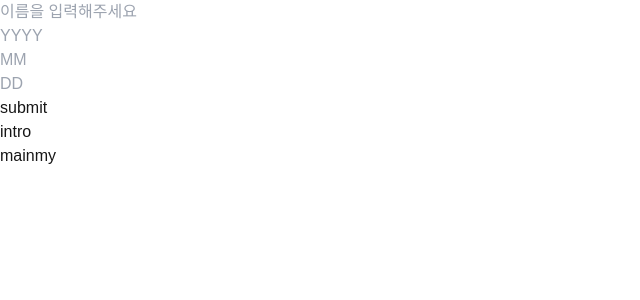
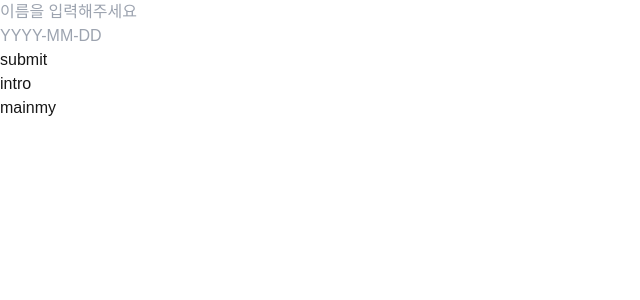
Before and after one commit to ruraeru/SEE_EVERY_PLANET, a Next.js app: page /intro in a window 1280 px wide. Shown: the top 300 px of the page, without its empty margins (0-640 px from the left). Built offline with nearby package versions, Linux system fonts and the light colour scheme; a web font is replaced by a local one.

Commit message:
생년월일 자동 하이픈 적용 및 이름 공백일때 에러 문구 출력

```diff
--- a/src/app/intro/actions.ts
+++ b/src/app/intro/actions.ts
@@ -9,41 +9,33 @@ const formSchema = z.object({
     })
     .toLowerCase()
     .trim(),
-  year: z.coerce
-    .number({ invalid_type_error: "숫자로 입력해주세요" })
-    .min(1900)
-    .max(2025),
-  month: z.coerce
-    .number({ invalid_type_error: "숫자로 입력해주세요" })
-    .min(1)
-    .max(12),
-  day: z.coerce
-    .number({ invalid_type_error: "숫자로 입력해주세요" })
-    .min(1)
-    .max(31),
+  birthDay: z.string(),
 });
 
 export async function validateUser(_: unknown, formData: FormData) {
   const data = {
     username: formData.get("username"),
-    year: formData.get("year"),
-    month: formData.get("month"),
-    day: formData.get("day"),
+    birthDay: formData.get("birth_day"),
   };
-  console.log(data);
   const result = formSchema.safeParse(data);
-  console.log(result);
   if (!result.success) {
     return {
       error: result.error.flatten(),
       isSuccess: false,
     };
   } else {
-    const birthDay = `${result.data.year}-${result.data.month
-      .toString()
-      .padStart(2, "0")}-${result.data.day.toString().padStart(2, "0")}`;
+    if (result.data.username.length < 1) {
+      return {
+        error: {
+          fieldErrors: {
+            username: ["이름을 입력해주세요!!!"],
+            birthDay: [],
+          },
+        },
+      };
+    }
     localStorage.setItem("username", result.data.username);
-    localStorage.setItem("birthDay", birthDay);
-    redirect(`/detail/${birthDay}`);
+    localStorage.setItem("birthDay", result.data.birthDay);
+    redirect(`/detail/${result.data.birthDay}`);
   }
 }
--- a/src/app/intro/page.tsx
+++ b/src/app/intro/page.tsx
@@ -1,10 +1,20 @@
 "use client";
 
-import { useActionState, useEffect } from "react";
+import { FormEvent, useActionState, useEffect, useState } from "react";
 import { validateUser } from "./actions";
 import Input from "@/components/intro/input";
 
 const NamePage = () => {
+    const [birthday, setDay] = useState("");
+    const onChange = (e: FormEvent<HTMLInputElement>) => {
+        const dateValue = e.currentTarget.value;
+
+        setDay(
+            dateValue.replace(/[^0-9]/g, '')
+                .replace(/^(\d{0,4})(\d{0,2})(\d{0,2})$/g, "$1-$2-$3")
+                .replace(/(\-{1,2})$/g, "")
+        )
+    }
     const [state, dispatch] = useActionState(validateUser, null);
     useEffect(() => {
         localStorage.clear();
@@ -21,19 +31,13 @@ const NamePage = () => {
                 </div>
                 <div className="flex gap-5 mt-10">
                     <Input
-                        name="year"
-                        placeholder="YYYY"
-                        errors={state?.error?.fieldErrors.year}
-                    />
-                    <Input
-                        name="month"
-                        placeholder="MM"
-                        errors={state?.error?.fieldErrors.month}
-                    />
-                    <Input
-                        name="day"
-                        placeholder="DD"
-                        errors={state?.error?.fieldErrors.day}
+                        name="birth_day"
+                        placeholder="YYYY-MM-DD"
+                        errors={state?.error?.fieldErrors.birthDay}
+                        onChange={onChange}
+                        value={birthday}
+                        minLength={8}
+                        maxLength={10}
                     />
                     <button>submit</button>
                 </div>
```
